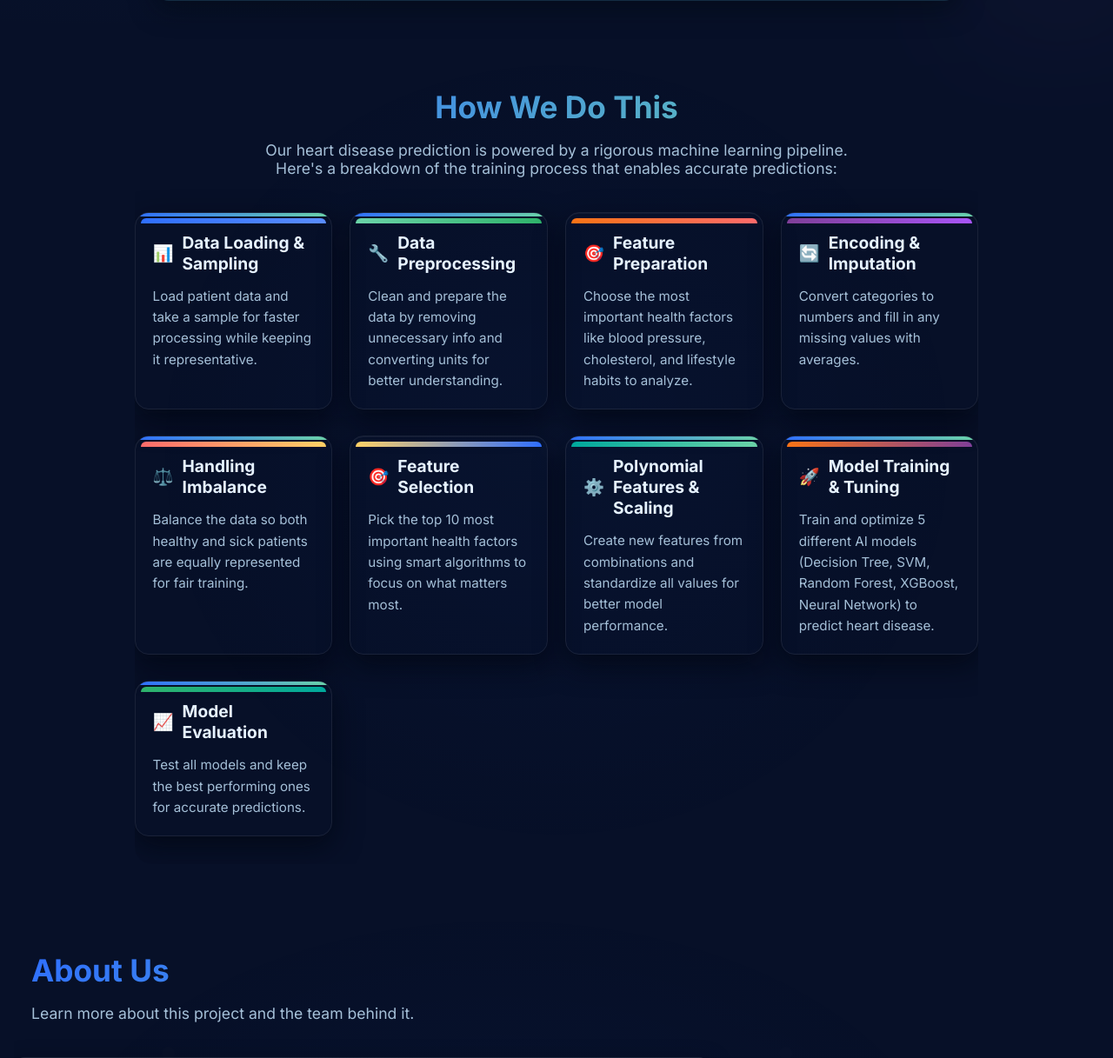
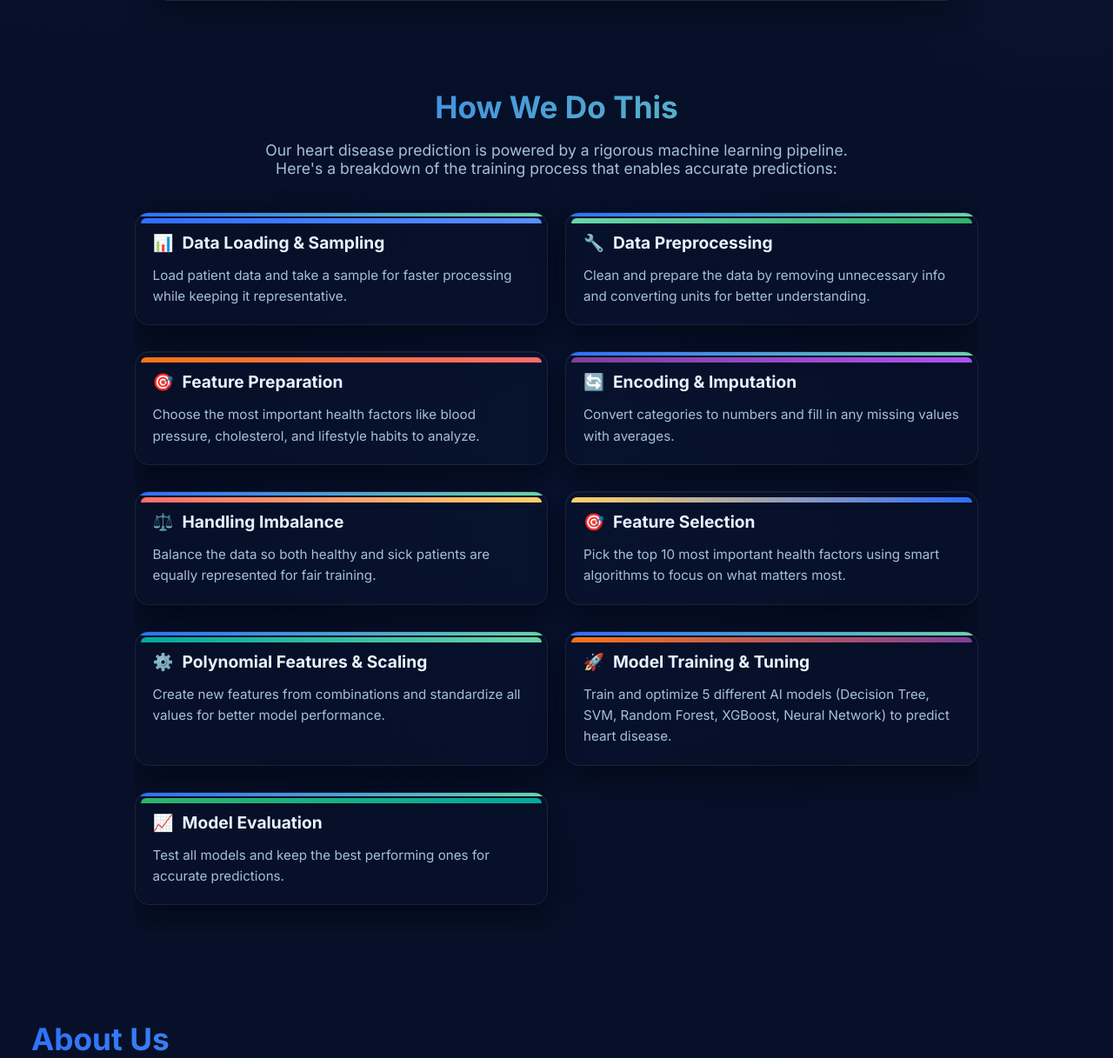
Before and after one commit to neosaqlain2004/heart-disease-prediction_1, a Flask app: page / in a window 1280 px wide. Shown: the part 809-2026 px from the top of the page at 87% size. Run offline with Flask 3, Linux system fonts and the light colour scheme.

Commit message:
Update process card grid to responsive auto-fit layout

```diff
--- a/static/styles.css
+++ b/static/styles.css
@@ -189,7 +189,7 @@ footer{margin-top:20px;color:var(--muted);font-size:0.85rem;text-align:center}
 
 .process-grid {
     display: grid;
-    grid-template-columns: repeat(auto-fit, minmax(200px, 1fr));
+    grid-template-columns: repeat(auto-fit, minmax(350px, 1fr));
     gap: 30px 20px;
     margin-top: 30px;
     position: relative;
```
